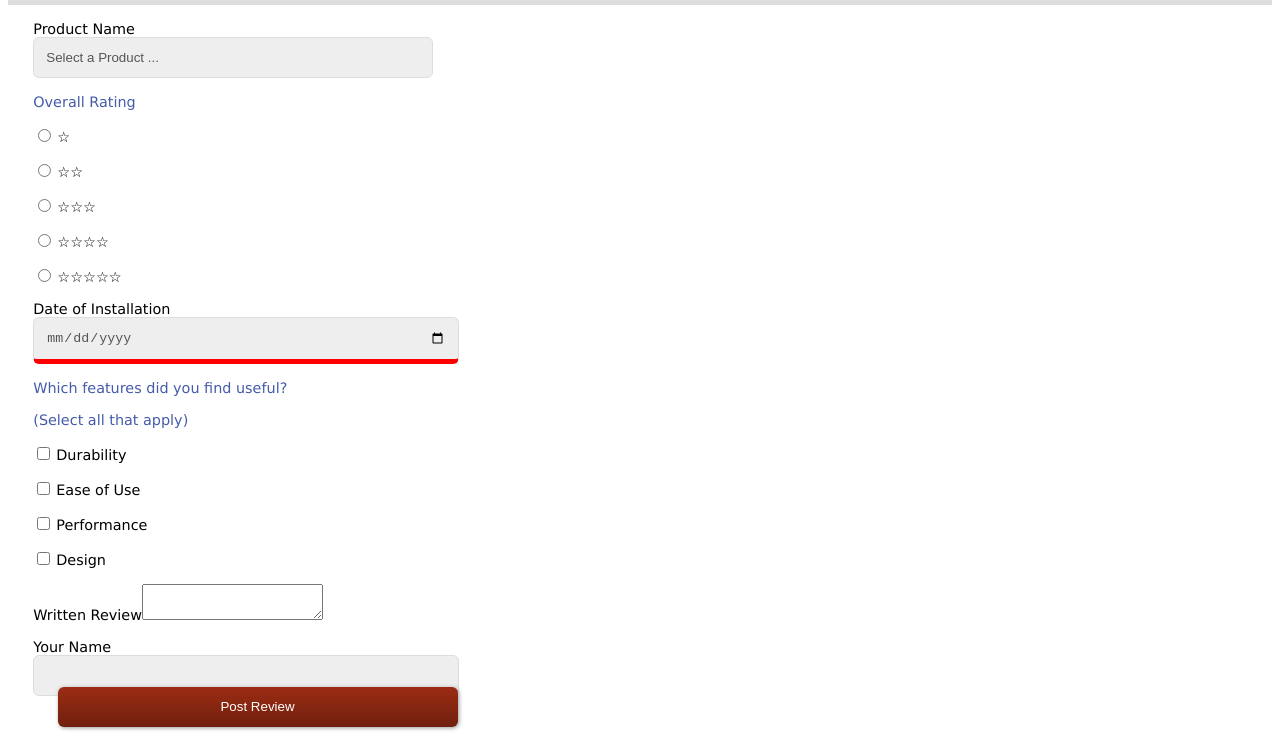
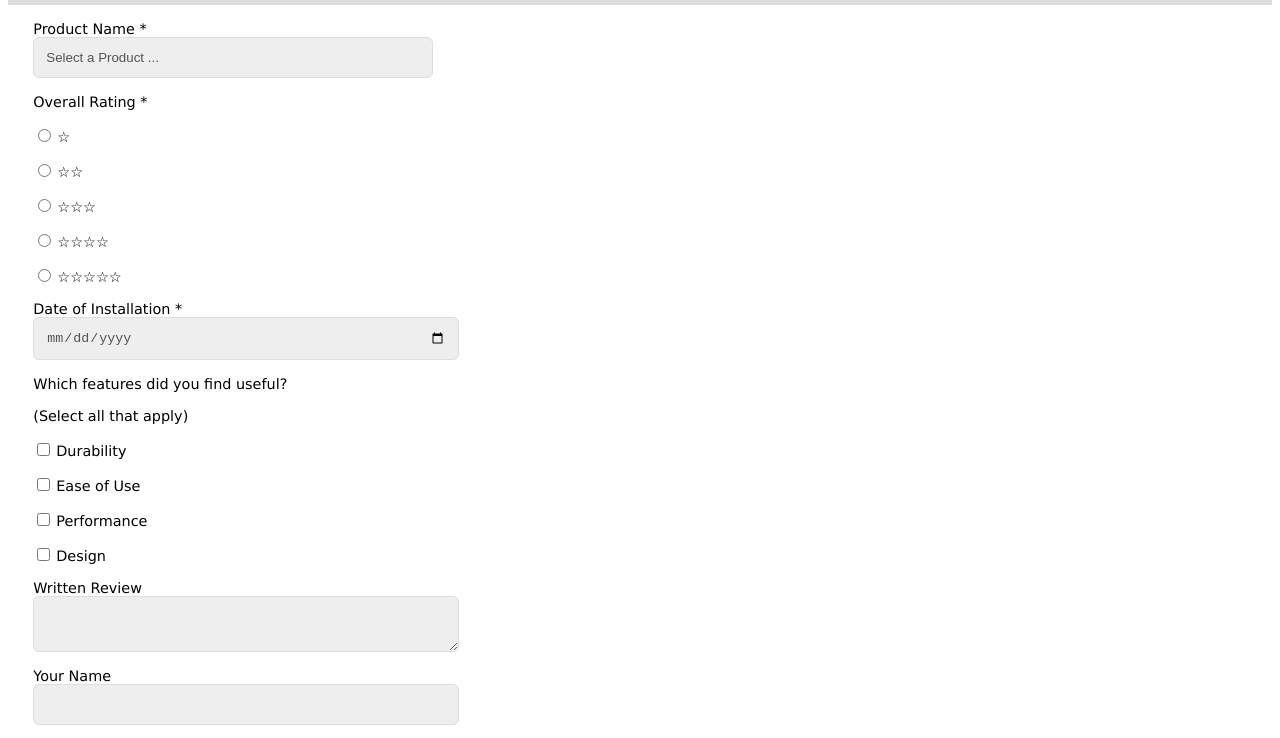
Before and after one commit to jacfra42/wdd131, a plain HTML site: page form.html in a window 1280 px wide. Shown: the part 57-795 px from the top of the page. Drawn offline with Linux system fonts and the light colour scheme.

Commit message:
Fixed some style

```diff
--- a/form.html
+++ b/form.html
@@ -16,21 +16,21 @@
     <main>
         <form method="get" action="review.html" class="wf1">
 
-            <label>Product Name
+            <label>Product Name *
                 <select name="pName" id="pName" required>
                     <option value="" disabled selected>Select a Product ...</option>
                     <option value="test">Test1</option>
                 </select>
             </label>
 
-            <div>Overall Rating</div>
+            <div>Overall Rating *</div>
             <label><input type="radio" name="rating" id="star1" value="star1" required>☆</label>
             <label><input type="radio" name="rating" id="star2" value="star2" required>☆☆</label>
             <label><input type="radio" name="rating" id="star3" value="star3" required>☆☆☆</label>
             <label><input type="radio" name="rating" id="star4" value="star4" required>☆☆☆☆</label>
             <label><input type="radio" name="rating" id="star5" value="star5" required>☆☆☆☆☆</label>
 
-            <label>Date of Installation<input type="date" name="installDate" id="installDate" required></label>
+            <label>Date of Installation *<input type="date" name="installDate" id="installDate" required></label>
 
             <div>Which features did you find useful?</div>
             <div>(Select all that apply)</div>
@@ -39,7 +39,7 @@
             <label><input type="checkbox" name="performance" id="performance" value="yes">Performance</label>
             <label><input type="checkbox" name="design" id="design" value="yes">Design</label>
 
-            <label>Written Review<textarea name="written" id="written"></textarea></label>
+            <label>Written Review <textarea name="written" id="written"></textarea></label>
 
             <label>Your Name<input type="text" name="userName" id="userName"></label>
 
--- a/styles/form.css
+++ b/styles/form.css
@@ -50,8 +50,8 @@ main {
 
 }
 .wf1 legend {
-    color: #445ba9;
-    padding: 0 .5rem;;
+    color: #000;
+    padding: 0 .5rem;
 }
 .wf1 label {
     display: block;
@@ -61,7 +61,7 @@ main {
 }
 .wf1 div {
     padding-top: 1rem;
-    color: #445ba9;
+    color: #000;
     font-size: .9rem;
 }
 .wf1 input[type="text"],
@@ -70,7 +70,9 @@ main {
 .wf1 input[type="url"],
 .wf1 select,
 .wf1 input[type="number"],
-.wf1 input[type="date"]
+.wf1 input[type="date"],
+.wf1 textarea,
+#pname
 {
     display: block;
     border: 1px solid #ddd;
@@ -88,6 +90,10 @@ main {
 
 }
 
+.wf1 textarea {
+    color: #9c2c13;
+}
+
 .wf1 input[type="submit"] {
     background-image: linear-gradient(#9c2c13,#6f200e);
     color: #fff;
@@ -95,15 +101,9 @@ main {
     border: none;
     padding: .8rem;
     width: 96%;
-    max-width: 400px;
-    margin: -1rem 2% 2rem 2%;
+    max-width: 425px;
+    margin: 1rem 0 2rem 0;
     box-shadow: 1px 1px 4px #999;
-}
-.wf1 input:required {
-    border-bottom: solid 5px red;
-}
-.wf1 input:required:valid {
-    border-bottom: solid 5px green;
 }
 
 /*----------- FOOTER --------------*/
```
